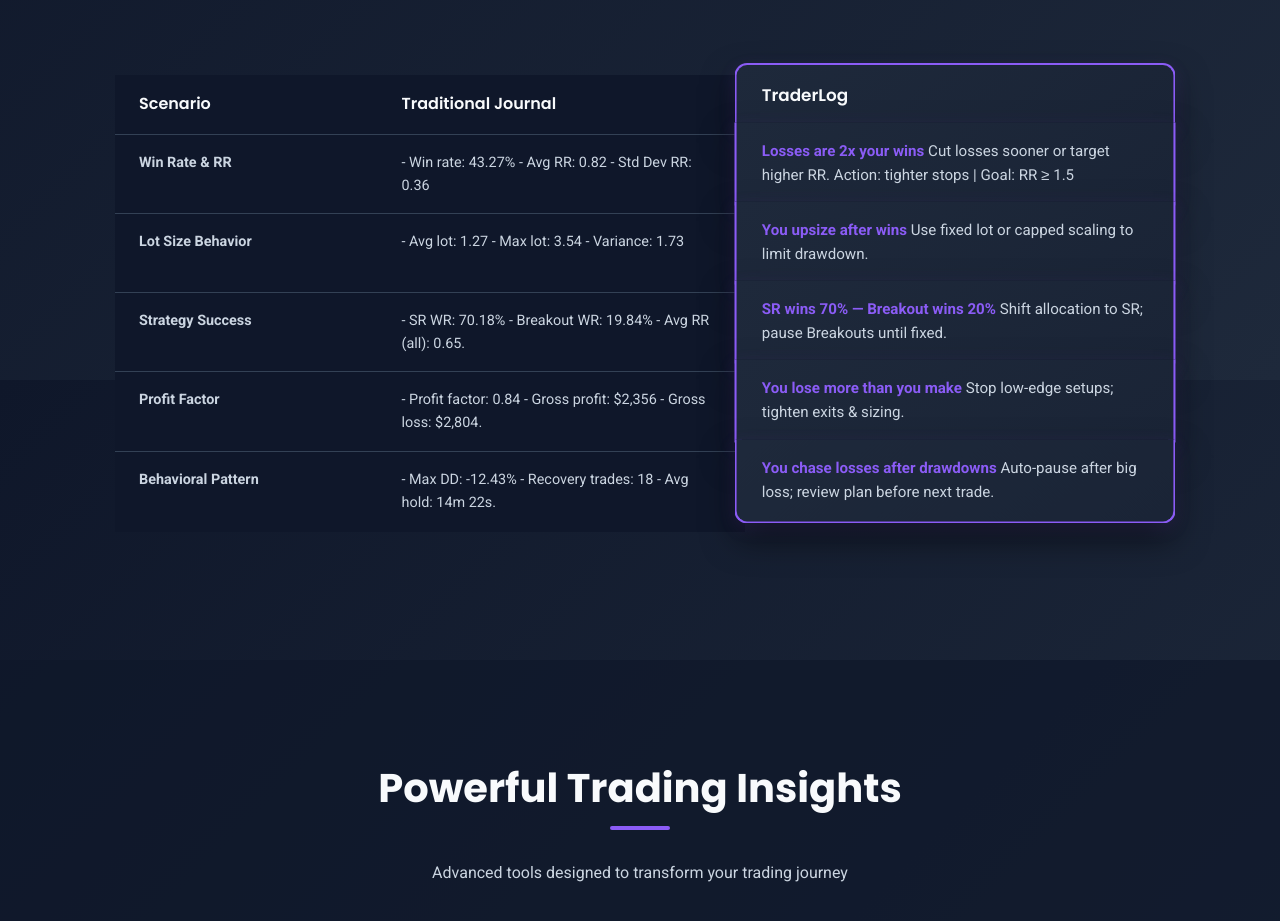
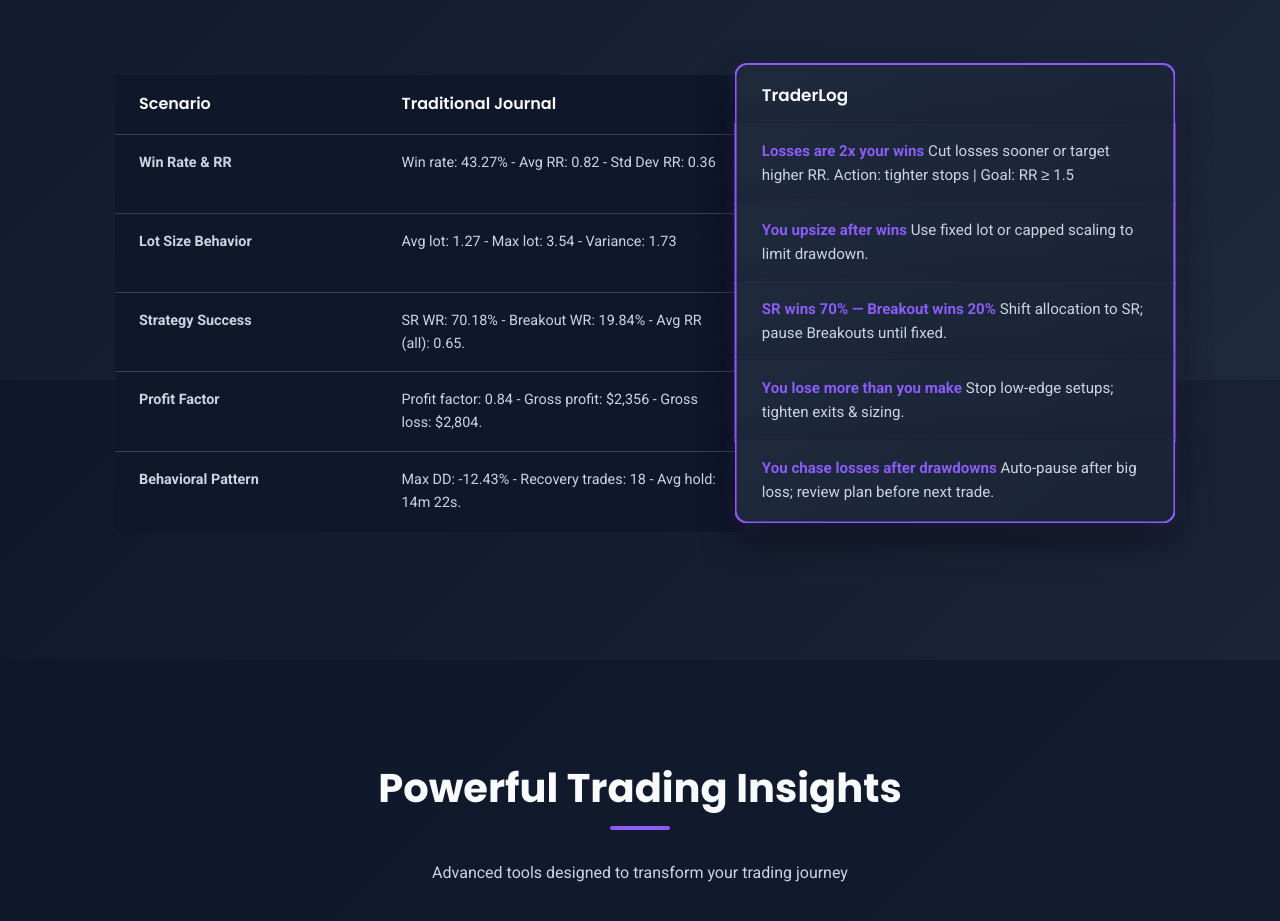
Before and after one commit to Imrahulluthra8819/Traderlog7, a website: page public/index.html in a window 1280 px wide. Shown: the part 1220-2141 px from the top of the page. Drawn offline with Linux system fonts and the light colour scheme.

Commit message:
Update index.html

```diff
--- a/public/index.html
+++ b/public/index.html
@@ -2348,27 +2348,27 @@
             const comparisonData = [
                 {
                     scenario: "Win Rate & RR",
-                    traditional: "- Win rate: 43.27% - Avg RR: 0.82 - Std Dev RR: 0.36",
+                    traditional: "Win rate: 43.27% - Avg RR: 0.82 - Std Dev RR: 0.36",
                     traderlog: "<b>Losses are 2x your wins</b> Cut losses sooner or target higher RR. Action: tighter stops | Goal: RR ≥ 1.5"
                 },
                 {
                     scenario: "Lot Size Behavior",
-                    traditional: "- Avg lot: 1.27 - Max lot: 3.54 - Variance: 1.73",
+                    traditional: "Avg lot: 1.27 - Max lot: 3.54 - Variance: 1.73",
                     traderlog: "<b>You upsize after wins</b> Use fixed lot or capped scaling to limit drawdown."
                 },
                 {
                     scenario: "Strategy Success",
-                    traditional: "- SR WR: 70.18% - Breakout WR: 19.84% - Avg RR (all): 0.65.",
+                    traditional: "SR WR: 70.18% - Breakout WR: 19.84% - Avg RR (all): 0.65.",
                     traderlog: "<b>SR wins 70% — Breakout wins 20%</b> Shift allocation to SR; pause Breakouts until fixed."
                 },
                 {
                     scenario: "Profit Factor",
-                    traditional: "- Profit factor: 0.84 - Gross profit: $2,356 - Gross loss: $2,804.",
+                    traditional: "Profit factor: 0.84 - Gross profit: $2,356 - Gross loss: $2,804.",
                     traderlog: "<b>You lose more than you make</b> Stop low-edge setups; tighten exits & sizing."
                 },
                 {
                     scenario: "Behavioral Pattern",
-                    traditional: "- Max DD: -12.43% - Recovery trades: 18 - Avg hold: 14m 22s.",
+                    traditional: "Max DD: -12.43% - Recovery trades: 18 - Avg hold: 14m 22s.",
                     traderlog: "<b>You chase losses after drawdowns</b> Auto-pause after big loss; review plan before next trade."
                 }
             ];
```
